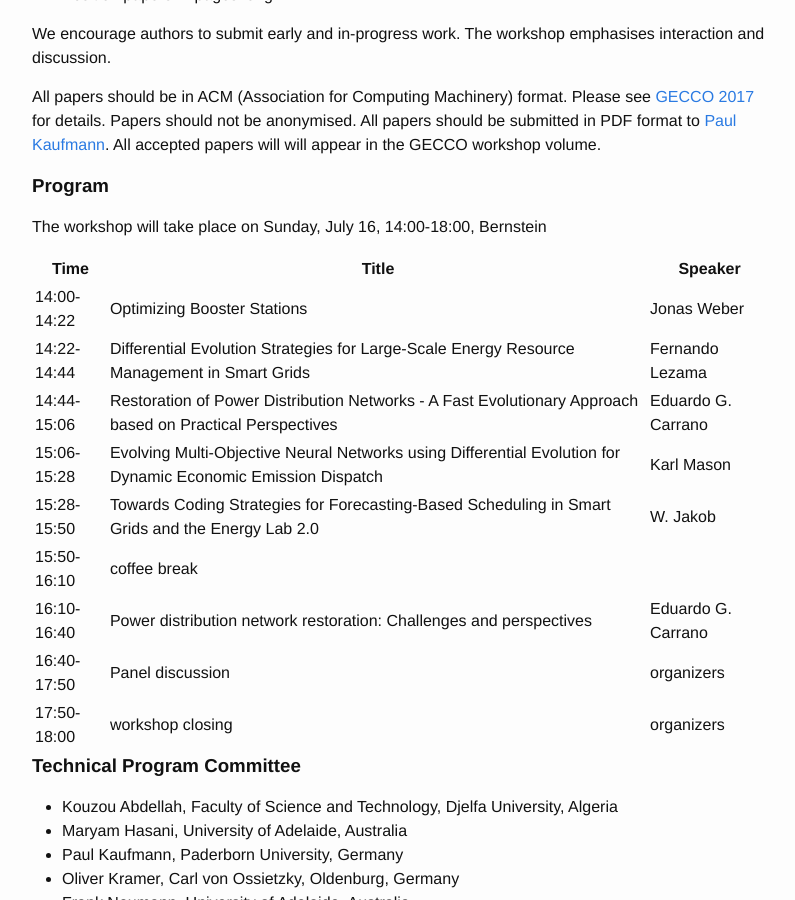
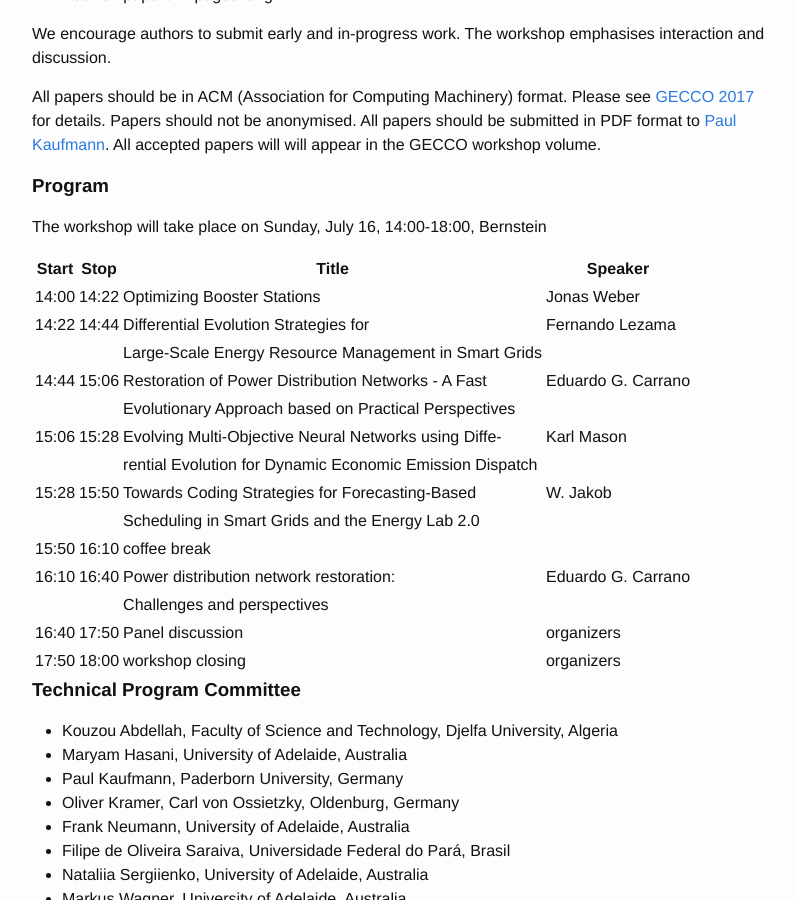
Before and after one commit to ci4energy/ci4energy.github.io, a Jekyll site: the page built from smartea.md, in a window 1280 px wide and 900 px high, scrolled down 1303 px. Shown: the whole window, without its empty margins (238-1033 px from the left). Built offline with Jekyll 4.4.1, drawn with Linux system fonts in a browser that asks for light colours.

Commit message:
no message

```diff
--- a/smartea.md
+++ b/smartea.md
@@ -52,17 +52,22 @@ All papers should be in ACM (Association for Computing Machinery) format. Please
 
 The workshop will take place on Sunday, July 16, 14:00-18:00, Bernstein
 
-| Time        | Title                                                                                                        | Speaker             |
-| ----------- | ------------------------------------------------------------------------------------------------------------ | ------------------- |
-| 14:00-14:22 | Optimizing Booster Stations                                                                                  | Jonas Weber         |
-| 14:22-14:44 | Differential Evolution Strategies for Large-Scale Energy Resource Management in Smart Grids                  | Fernando Lezama     |
-| 14:44-15:06 | Restoration of Power Distribution Networks - A Fast Evolutionary Approach based on Practical Perspectives    | Eduardo G. Carrano  |
-| 15:06-15:28 | Evolving Multi-Objective Neural Networks using Differential Evolution for Dynamic Economic Emission Dispatch | Karl Mason          |
-| 15:28-15:50 | Towards Coding Strategies for Forecasting-Based Scheduling in Smart Grids and the Energy Lab 2.0             | W. Jakob            |
-| 15:50-16:10 | coffee break                                                                                                 |                     |
-| 16:10-16:40 | Power distribution network restoration: Challenges and perspectives                                          | Eduardo G. Carrano  |
-| 16:40-17:50 | Panel discussion                                                                                             | organizers          |
-| 17:50-18:00 | workshop closing                                                                                             | organizers          |
+| Start | Stop  | Title                                                    | Speaker             |
+| ----- | ----- | -------------------------------------------------------- | ------------------- |
+| 14:00 | 14:22 | Optimizing Booster Stations                              | Jonas Weber         |
+| 14:22 | 14:44 | Differential Evolution Strategies for                    | Fernando Lezama     |
+|       |       | Large-Scale Energy Resource Management in Smart Grids    |                     |
+| 14:44 | 15:06 | Restoration of Power Distribution Networks - A Fast      | Eduardo G. Carrano  |
+|       |       | Evolutionary Approach based on Practical Perspectives    |                     |
+| 15:06 | 15:28 | Evolving Multi-Objective Neural Networks using Diffe-    | Karl Mason          |
+|       |       | rential Evolution for Dynamic Economic Emission Dispatch |                     |
+| 15:28 | 15:50 | Towards Coding Strategies for Forecasting-Based          | W. Jakob            |
+|       |       | Scheduling in Smart Grids and the Energy Lab 2.0         |                     |
+| 15:50 | 16:10 | coffee break                                             |                     |
+| 16:10 | 16:40 | Power distribution network restoration:                  | Eduardo G. Carrano  |
+|       |       | Challenges and perspectives                              |                     |
+| 16:40 | 17:50 | Panel discussion                                         | organizers          |
+| 17:50 | 18:00 | workshop closing                                         | organizers          |
 
 
 <h3><b>Technical Program Committee</b></h3>
```
